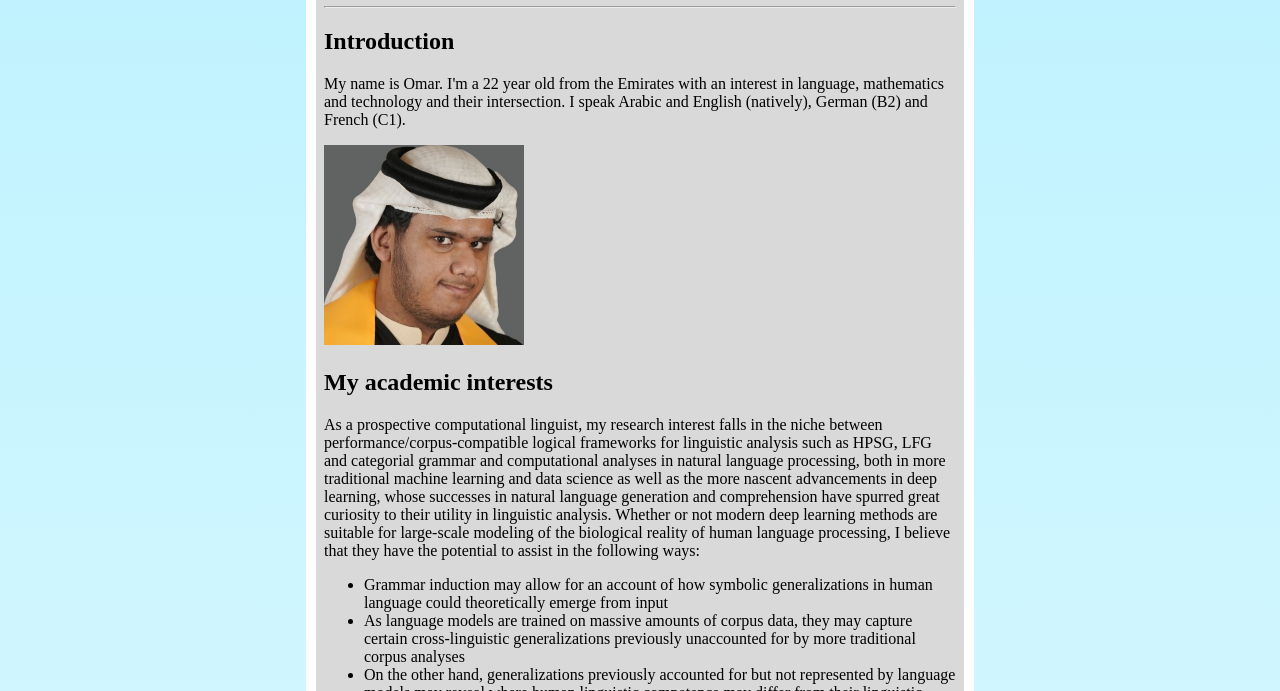
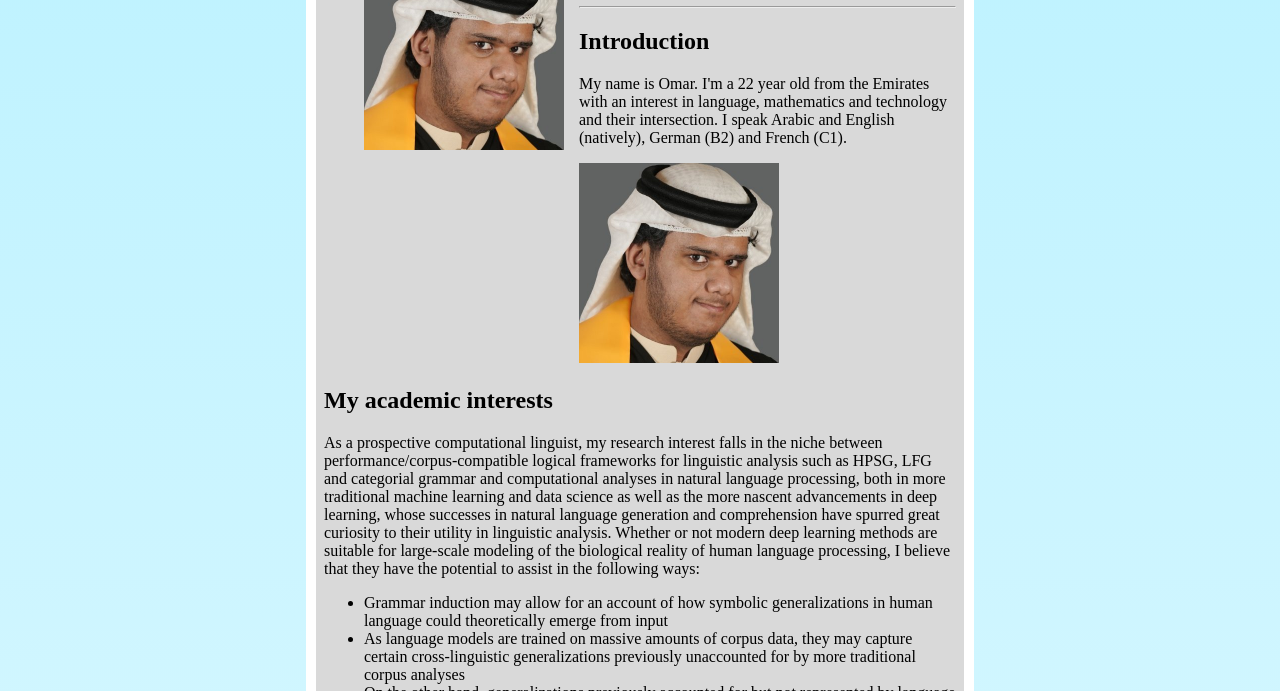
Before and after one commit to codexderelict/codexderelict.github.io, a plain HTML site: page index.html in a window 1280 px wide. Shown: the part 409-1100 px from the top of the page. Drawn offline with Linux system fonts and the light colour scheme.

Commit message:
Fixed image of me

```diff
--- a/index.html
+++ b/index.html
@@ -22,10 +22,12 @@
                 Welcome to CodexDerelict's Derelict Codex!
             </h1>
             <hr>
+             <figure class="left">
+                <img src="me.png" alt="Me" class="small">
+            </figure>
             <h1 id="about-me">About me</h1>
             <hr>
             <h2 id="introduction">Introduction</h2>
-
             <p>My name is Omar. I&#39;m a 22 year old from the Emirates with an interest in language, mathematics and technology and their intersection. I speak Arabic and English (natively), German (B2) and French (C1). </p>
             <img src="me.png" alt="Me" width="200" height="200">
             <h2 id="my-academic-interests">My academic interests</h2>
```
